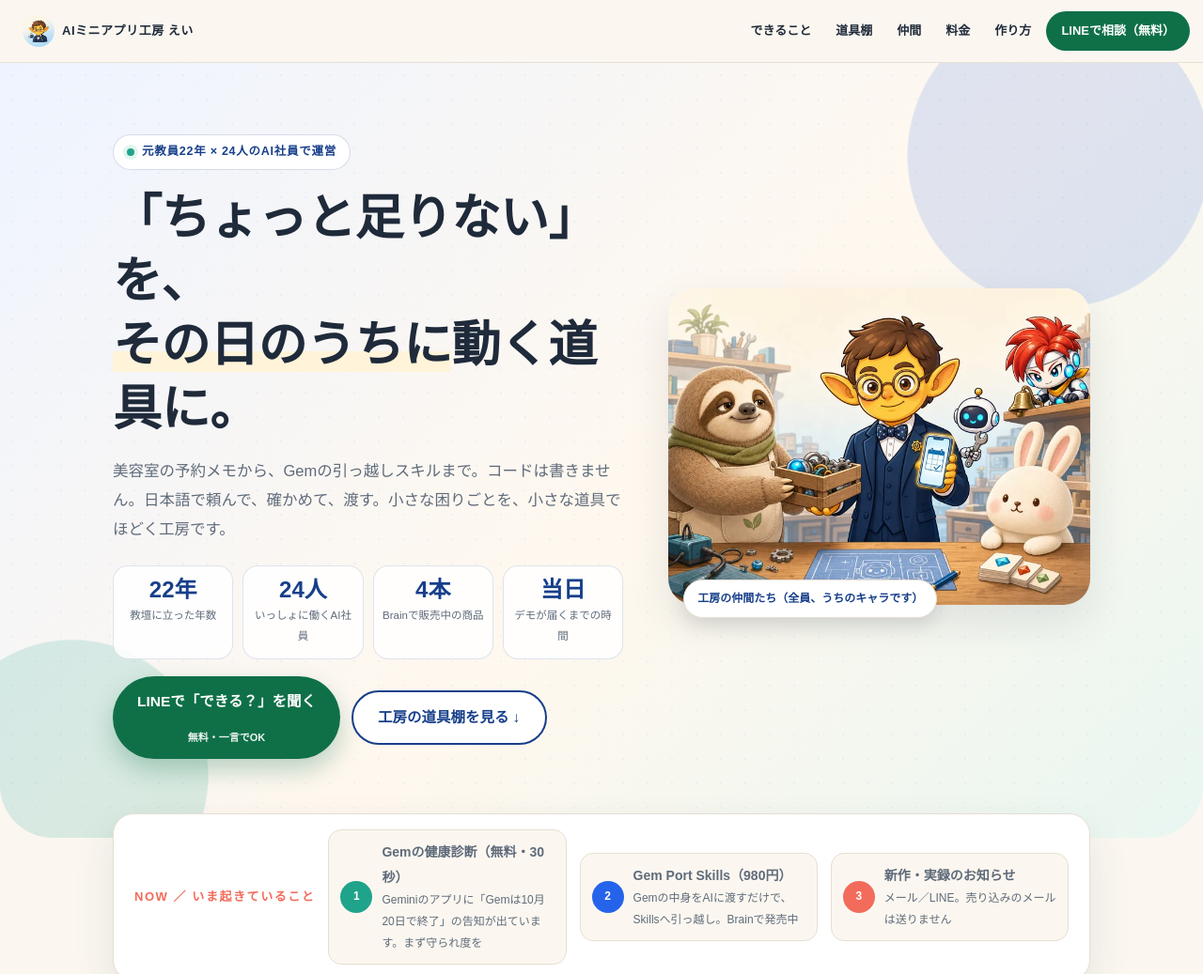
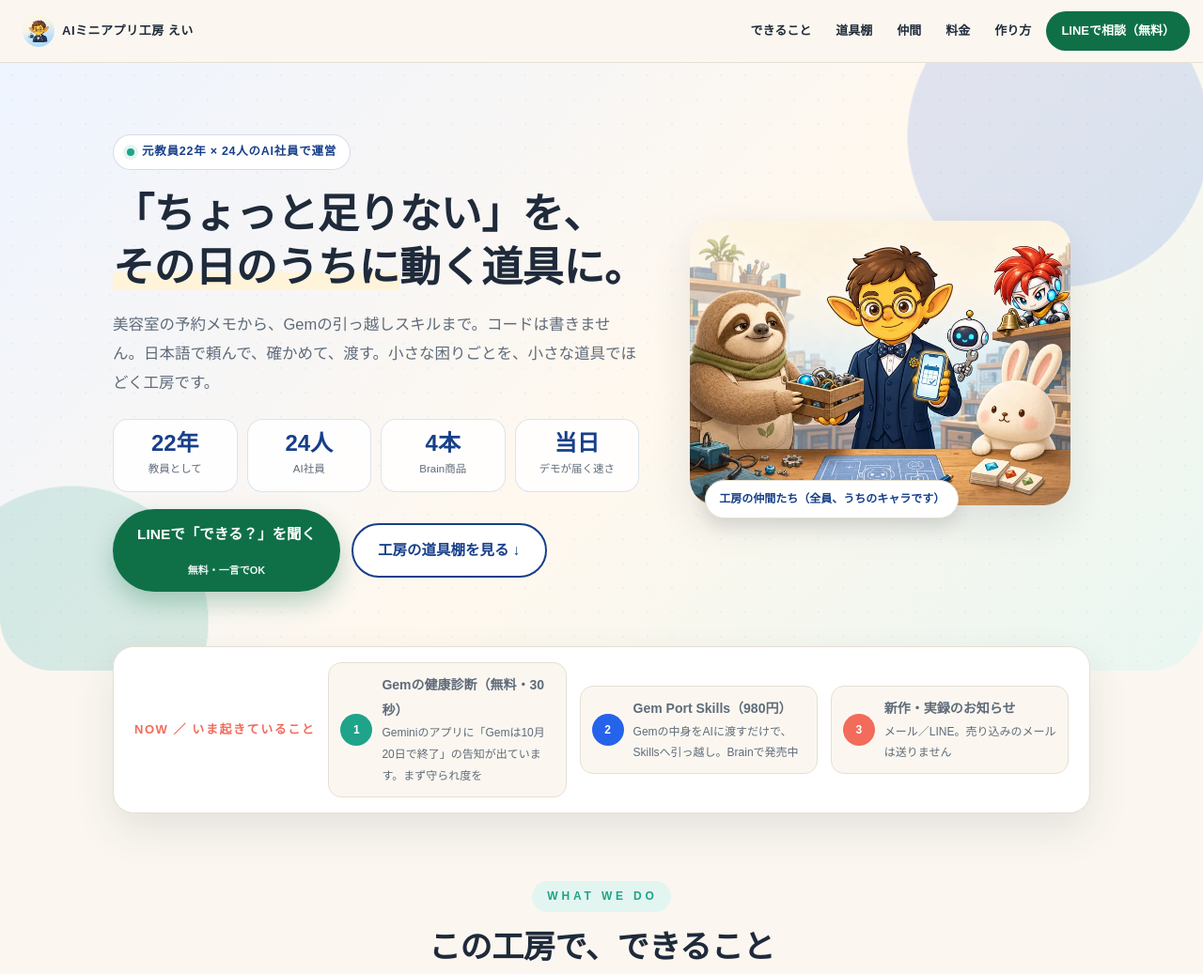
Before and after one commit to pop7237radio-hue/ei-site, a website: page index.html in a window 1280 px wide. Shown: the top 1037 px of the page at 94% size. Drawn offline with Linux system fonts and the light colour scheme; a web font is replaced by a local one.

Commit message:
fix: PCの見出し改行と数字ラベルを短く
Co-Authored-By: Claude Fable 5.1 <noreply@anthropic.com>

```diff
--- a/index.html
+++ b/index.html
@@ -79,7 +79,8 @@
   @media(min-width:900px){.hero .inner{grid-template-columns:1.15fr .95fr;gap:48px}.hero{padding:76px 0 84px}}
   .who{display:inline-flex;align-items:center;gap:8px;background:#fff;border:1px solid rgba(23,63,138,.18);border-radius:999px;padding:6px 14px;font-size:12.5px;font-weight:900;color:var(--navy);letter-spacing:.06em}
   .who i{width:8px;height:8px;border-radius:50%;background:var(--teal);box-shadow:0 0 0 4px var(--teal-light)}
-  .hero h1{font-size:clamp(26px,5.2vw,52px);font-weight:900;margin:18px 0 14px;line-height:1.3}
+  .hero h1{font-size:clamp(26px,4.4vw,44px);font-weight:900;margin:18px 0 14px;line-height:1.3;white-space:nowrap}
+  @media(max-width:900px){.hero h1{white-space:normal}}
   @media(max-width:520px){.hero h1 br{display:none}}
   .hero h1 em{font-style:normal;background:linear-gradient(transparent 62%,var(--sun-light) 62%)}
   .hero .sub{font-size:16.5px;color:var(--sub);max-width:560px}
@@ -213,10 +214,10 @@
       <h1>「ちょっと足りない」を、<br /><em>その日のうちに</em>動く道具に。</h1>
       <p class="sub">美容室の予約メモから、Gemの引っ越しスキルまで。コードは書きません。日本語で頼んで、確かめて、渡す。小さな困りごとを、小さな道具でほどく工房です。</p>
       <ul class="stats" aria-label="この工房の数字">
-        <li><strong>22年</strong><span>教壇に立った年数</span></li>
-        <li><strong>24人</strong><span>いっしょに働くAI社員</span></li>
-        <li><strong>4本</strong><span>Brainで販売中の商品</span></li>
-        <li><strong>当日</strong><span>デモが届くまでの時間</span></li>
+        <li><strong>22年</strong><span>教員として</span></li>
+        <li><strong>24人</strong><span>AI社員</span></li>
+        <li><strong>4本</strong><span>Brain商品</span></li>
+        <li><strong>当日</strong><span>デモが届く速さ</span></li>
       </ul>
       <div class="hero-actions">
         <a class="btn line" href="https://lin.ee/P5qMYBk" target="_blank" rel="noopener" data-rondo-cta data-rondo-label="top-hero-line">LINEで「できる？」を聞く<span class="note">無料・一言でOK</span></a>
```
